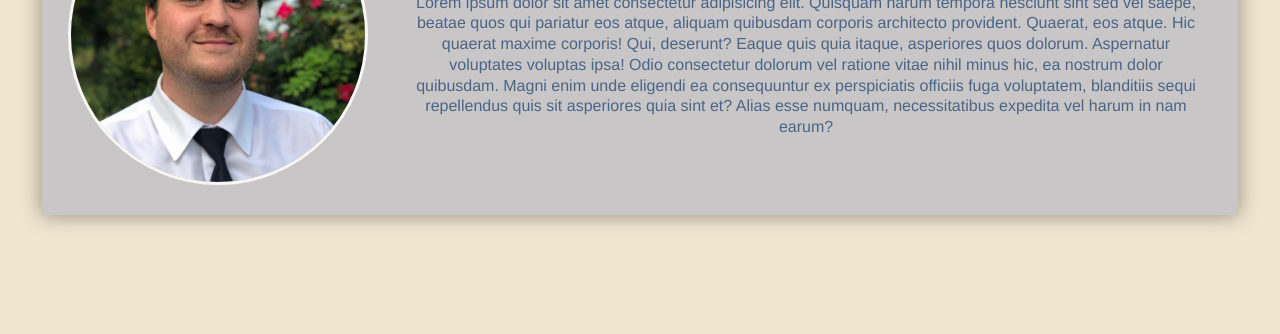
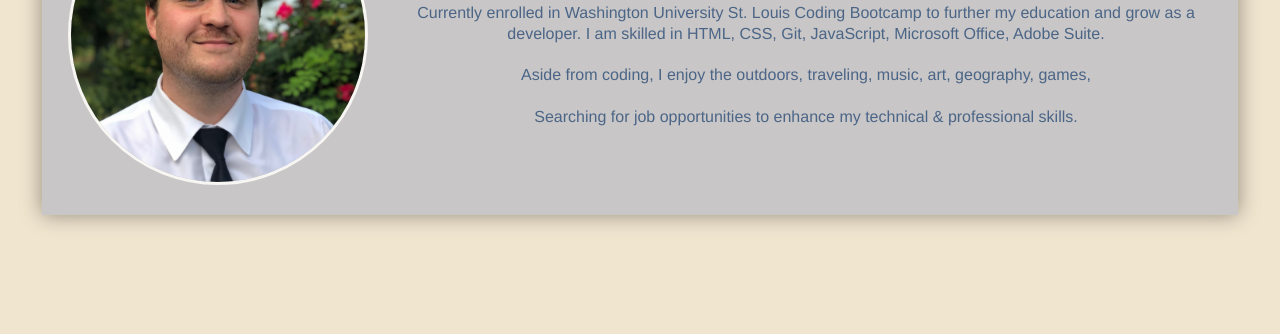
Before and after one commit to stephen-kern/Stephen-Kern-Portfolio, a plain HTML site: page index.html in a window 1280 px wide. Shown: the part 266-600 px from the top of the page. Drawn offline with Linux system fonts and the light colour scheme.

Commit message:
replaced lorem with bio

```diff
--- a/index.html
+++ b/index.html
@@ -30,9 +30,11 @@
                 <div class="bio">
                     <h2>About Me</h2>
                     <p>
-                        Lorem ipsum dolor sit amet consectetur adipisicing elit. Quisquam harum tempora nesciunt sint sed vel saepe, beatae quos qui pariatur eos atque, aliquam quibusdam corporis architecto provident. Quaerat, eos atque.
-                        Hic quaerat maxime corporis! Qui, deserunt? Eaque quis quia itaque, asperiores quos dolorum. Aspernatur voluptates voluptas ipsa! Odio consectetur dolorum vel ratione vitae nihil minus hic, ea nostrum dolor quibusdam.
-                        Magni enim unde eligendi ea consequuntur ex perspiciatis officiis fuga voluptatem, blanditiis sequi repellendus quis sit asperiores quia sint et? Alias esse numquam, necessitatibus expedita vel harum in nam earum?
+                        Currently enrolled in Washington University St. Louis Coding Bootcamp to further my education and grow as a developer. I am skilled in HTML, CSS, Git, JavaScript, Microsoft Office, Adobe Suite.
+                        <br><br>
+                        Aside from coding, I enjoy the outdoors, traveling, music, art, geography, games,
+                        <br><br>
+                        Searching for job opportunities to enhance my technical & professional skills.
                     </p>
                 </div>
             </article>
```
